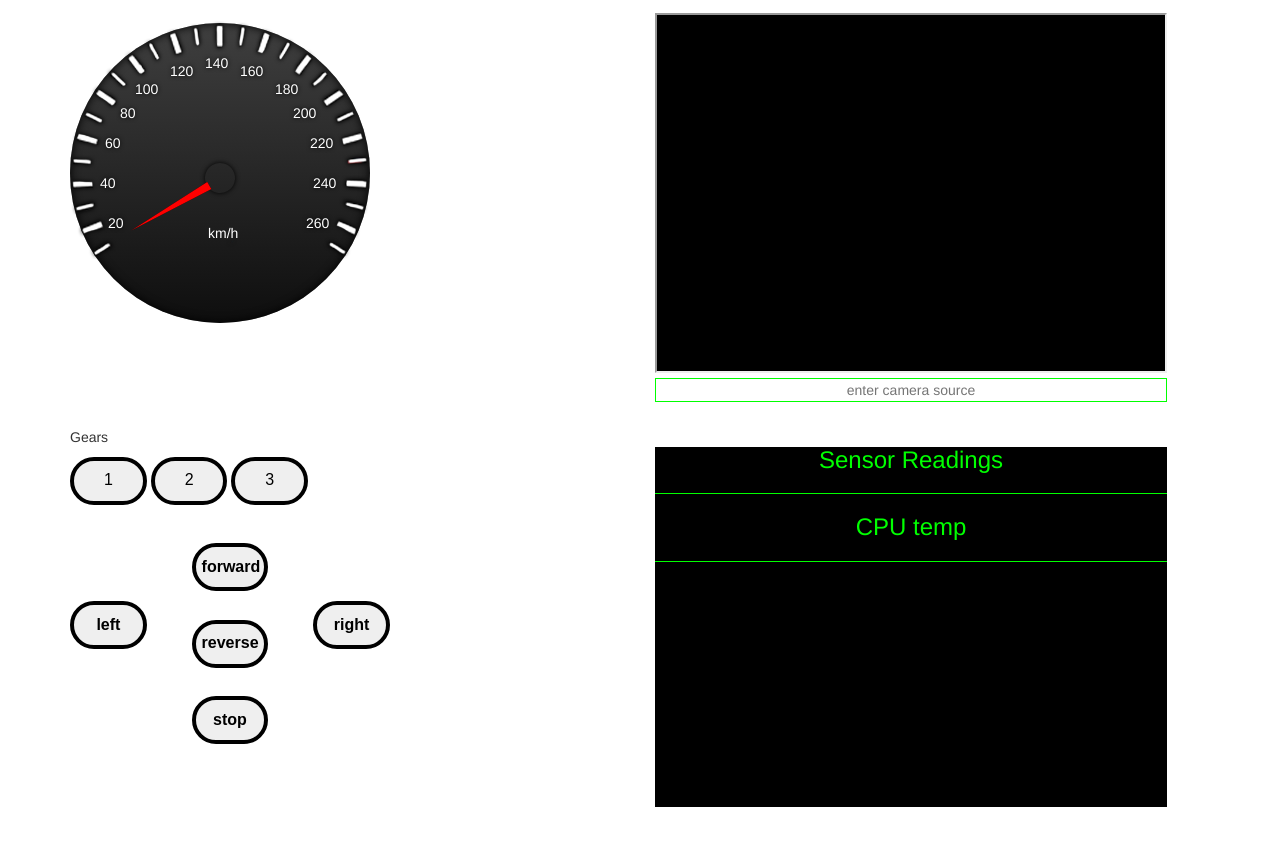
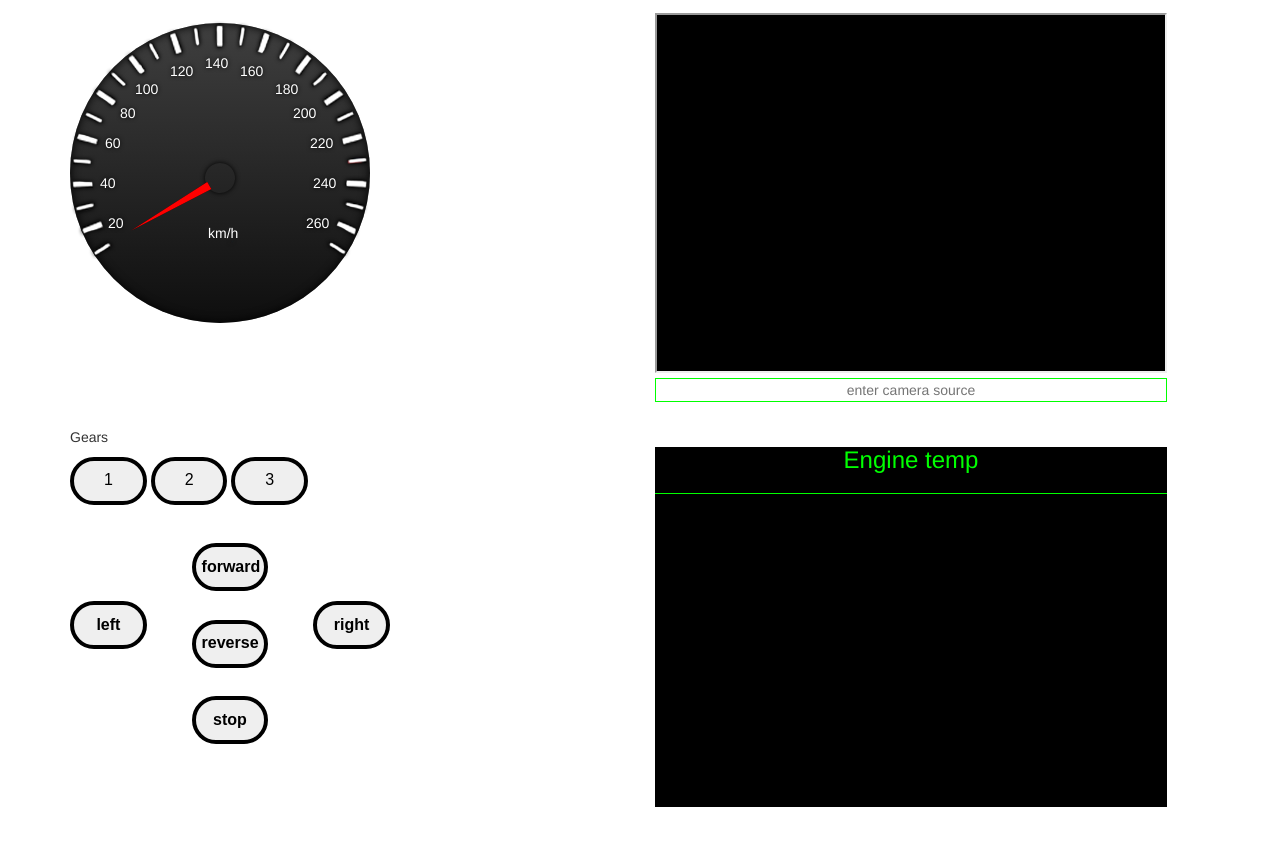
Before and after one commit to denvereezy/PiBot, a website: page public/index.html in a window 1280 px wide. Drawn offline with nearby package versions, Linux system fonts and the light colour scheme; no server answers.

Commit message:
heading update

```diff
--- a/public/index.html
+++ b/public/index.html
@@ -71,10 +71,7 @@
             </div>
             <div class="col-md-6 portfolio-item">
                 <div class="sensor">
-                    <h3>Sensor Readings</h3>
-                    <hr>
-                    <p id="readings"></p>
-                    <h3>CPU temp</h3>
+                    <h3>Engine temp</h3>
                     <hr>
                     <p id="temp"></p>
                 </div>
```
